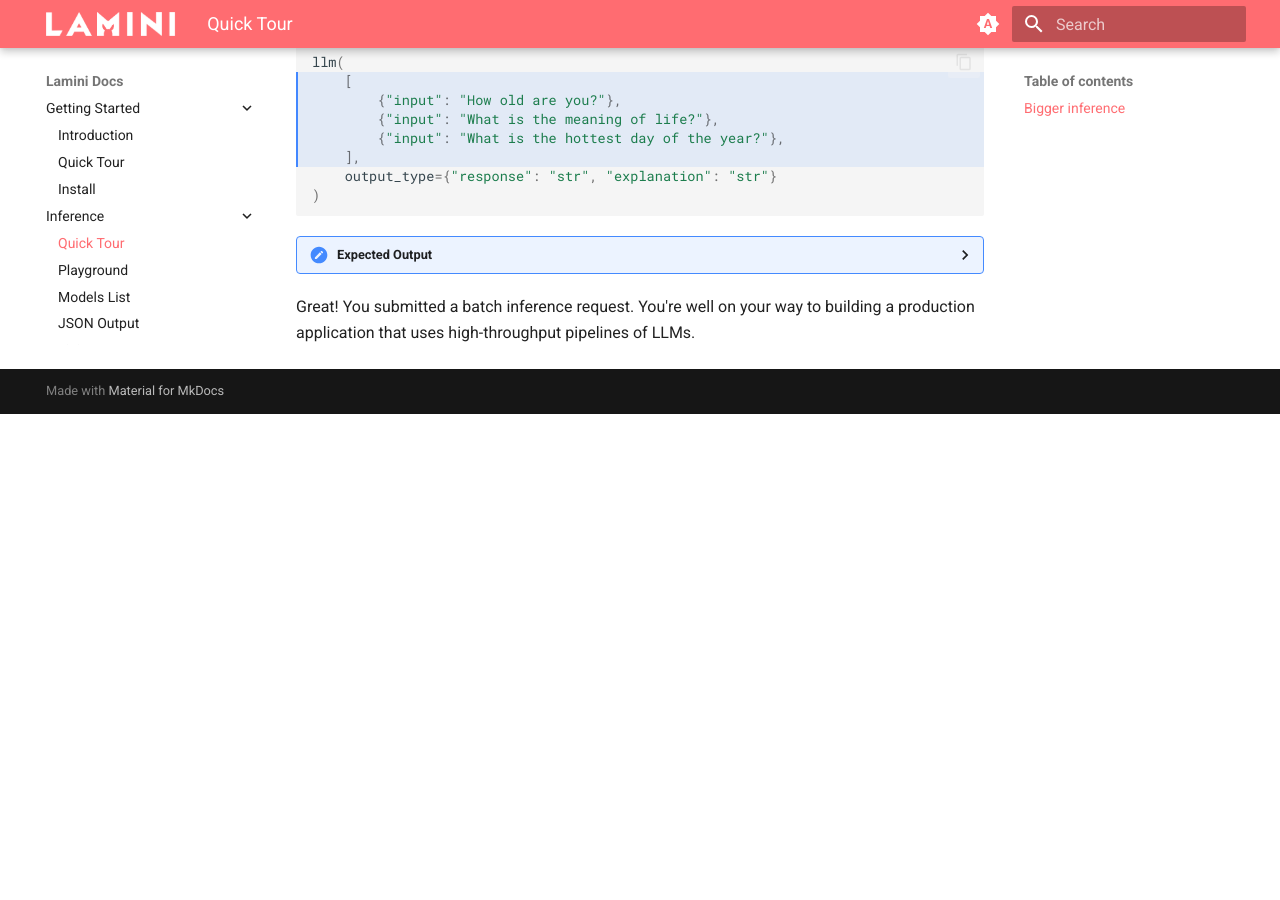
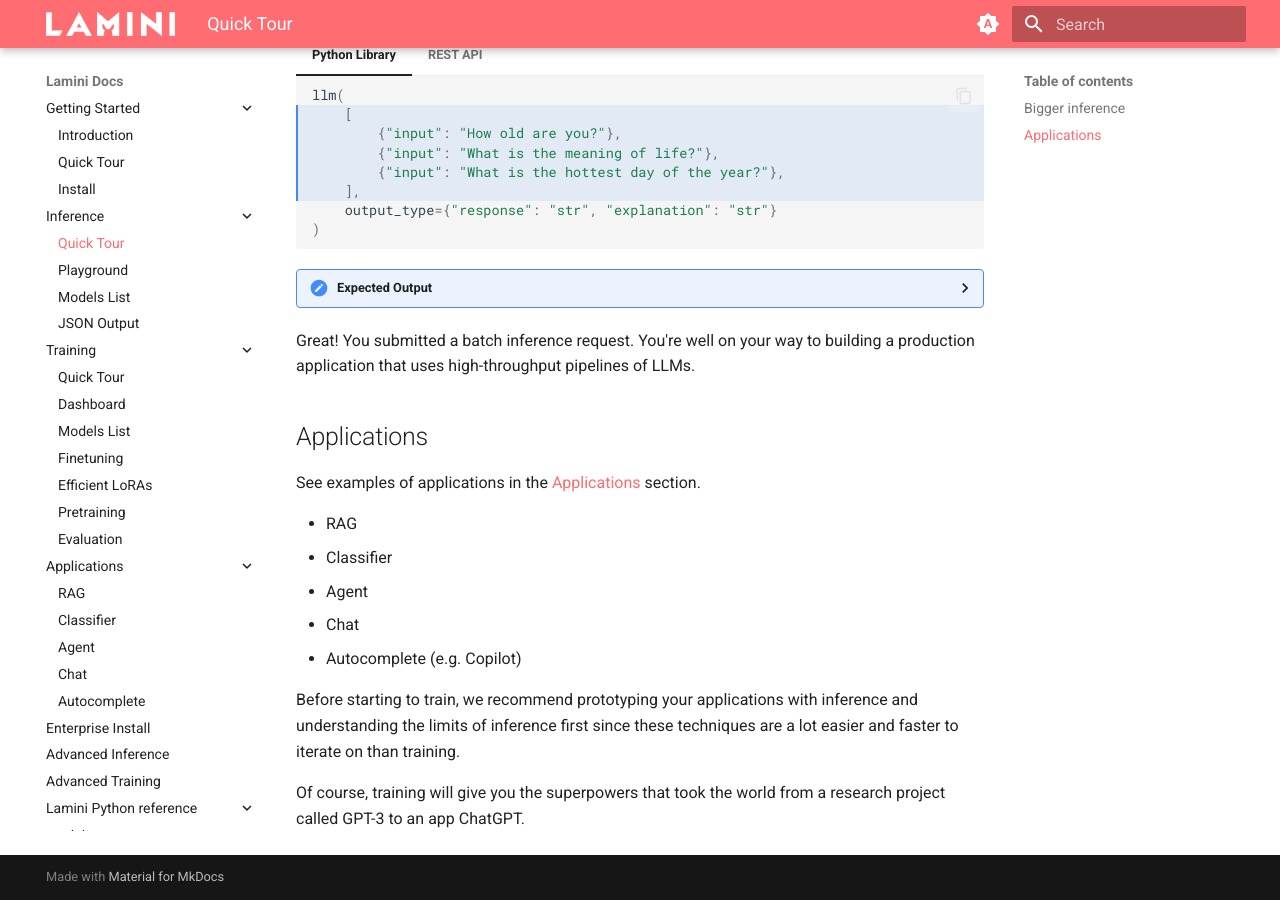
Before and after one commit to lamini-ai/lamini-ai.github.io, an MkDocs documentation site: the page built from docs/inference/quick_tour.md, in a window 1280 px wide and 900 px high, scrolled down 3367 px. Built offline with MkDocs 1.6.1 and Material for MkDocs 9.7.7, drawn with Linux system fonts in a browser that asks for light colours; before the commit the page ends 3781 px from its top, so only the background shows below that; some of the changed text lies outside the part shown.

Commit message:
training section

```diff
--- a/docs/inference/quick_tour.md
+++ b/docs/inference/quick_tour.md
@@ -7,6 +7,7 @@
 - Change the output type, e.g. `str`, `int`, or `float`.
 - Output multiple values in structured JSON.
 - High-throughput inference, e.g. 10,000 requests per call.
+- Run simple applications like [RAG](/docs/applications/rag.md).
 
 === "Python Library"
 
@@ -314,3 +315,17 @@
 
 
 Great! You submitted a batch inference request. You're well on your way to building a production application that uses high-throughput pipelines of LLMs.
+
+## Applications
+
+See examples of applications in the [Applications](/docs/applications/rag.md) section.
+
+* RAG
+* Classifier
+* Agent
+* Chat
+* Autocomplete (e.g. Copilot)
+
+Before starting to train, we recommend prototyping your applications with inference and understanding the limits of inference first since these techniques are a lot easier and faster to iterate on than training.
+
+Of course, training will give you the superpowers that took the world from a research project called GPT-3 to an app ChatGPT.
```
Also changed, not shown: docs/training/quick_tour.md (+9 -0 lines).
